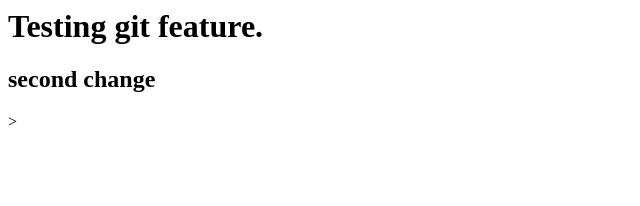
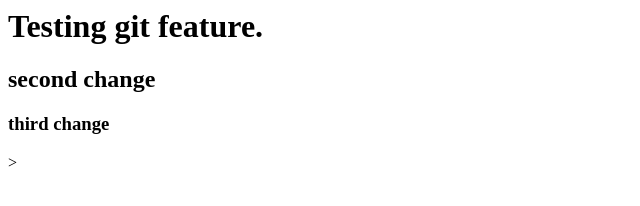
Before and after one commit to njaiswal78/Full-Stack-JS-mobile-App, a plain HTML site: page index.html in a window 1280 px wide. Shown: the whole page, without its empty margins (0-640 px from the left). Drawn offline with Linux system fonts and the light colour scheme.

Commit message:
third change C3

```diff
--- a/index.html
+++ b/index.html
@@ -3,4 +3,5 @@
     Testing git feature.
 </h1>
 <h2>second change</h2>
+<h3>third change </h3>
 </html>>
```
